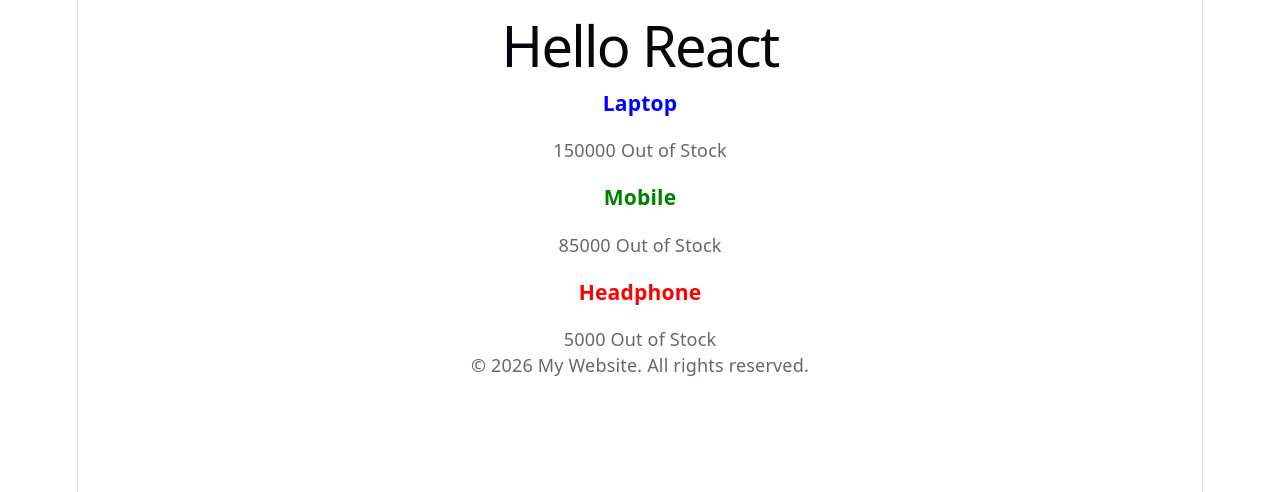
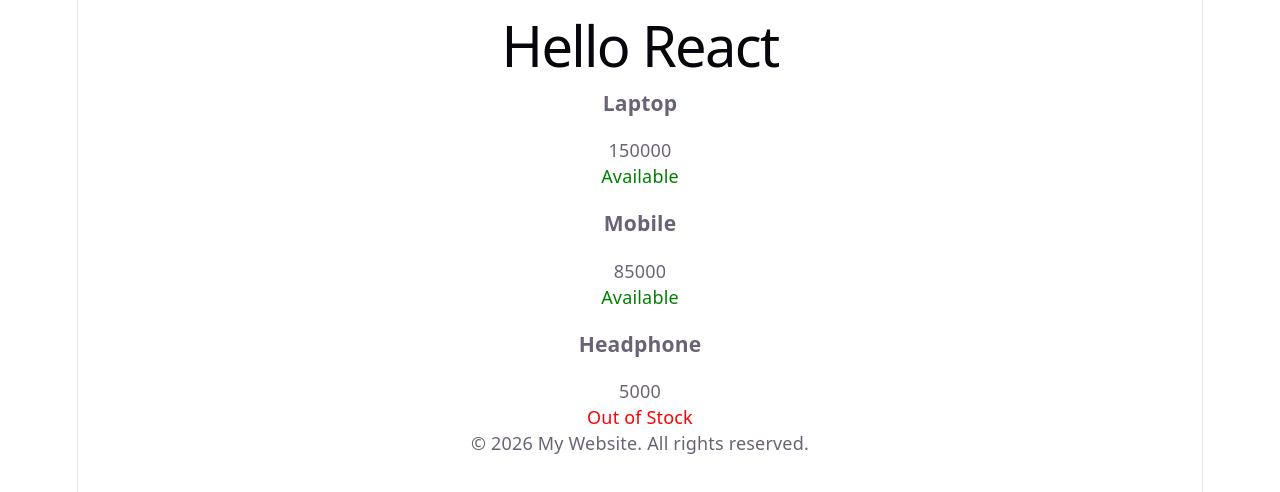
Before and after one commit to Yasinsandhu/React-Basics-Learning, a React (Vite) app in the folder 01-Module-01/02-Syntax-and-Practice/react-practice/: page / in a window 1280 px wide. Shown: the top 492 px of the page. Built offline with nearby package versions, Linux system fonts and the light colour scheme.

Commit message:
Props practice

```diff
--- a/01-Module-01/02-Syntax-and-Practice/react-practice/src/App.jsx
+++ b/01-Module-01/02-Syntax-and-Practice/react-practice/src/App.jsx
@@ -25,21 +25,22 @@ function App() {
       <Product
         name="Laptop"
         price={150000}
-        availibility={true}
+        availability={true}
         color="blue"
       ></Product>
       <Product
         name="Mobile"
         price={85000}
-        availibility={true}
+        availability={true}
         color="green"
       ></Product>
       <Product
         name="Headphone"
         price={5000}
-        availibility={false}
+        availability={false}
         color="red"
       ></Product>
+
       <Footer />
     </div>
   );
--- a/01-Module-01/02-Syntax-and-Practice/react-practice/src/components/Product.jsx
+++ b/01-Module-01/02-Syntax-and-Practice/react-practice/src/components/Product.jsx
@@ -1,9 +1,10 @@
 function Product(props) {
   return (
     <div>
-      <h3 style={{ color: props.color }}>{props.name}</h3>
-      <p>
-        {props.price} {props.availability ? "Available" : "Out of Stock"}
+      <h3>{props.name}</h3>
+      <p>{props.price}</p>
+      <p style={{ color: props.availability ? "green" : "red" }}>
+        {props.availability ? "Available" : "Out of Stock"}
       </p>
     </div>
   );
```
